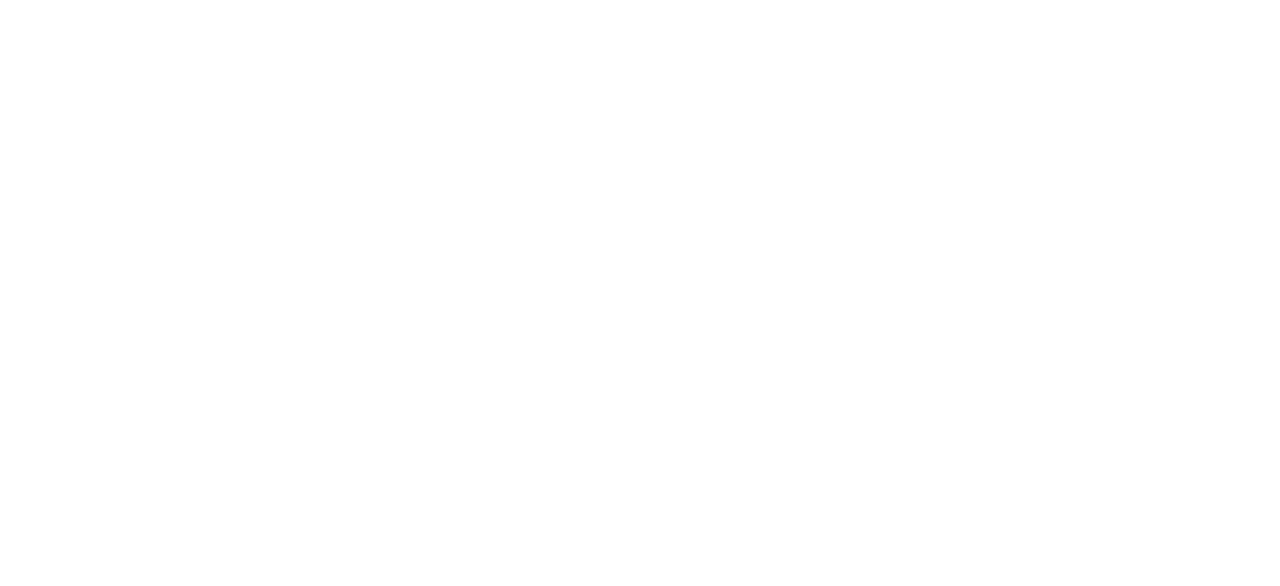
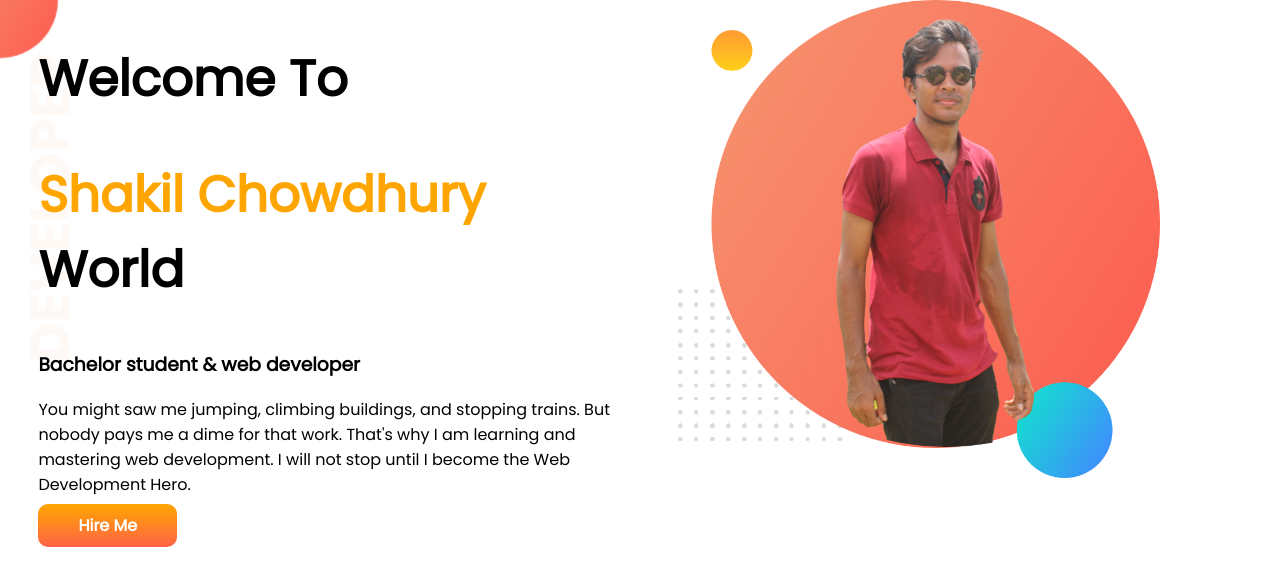
Before and after one commit to mdshakil32/developer-portfolio, a plain HTML site: page index.html in a window 1280 px wide. Drawn offline with Linux system fonts and the light colour scheme.

Commit message:
top banner added

```diff
--- a/index.html
+++ b/index.html
@@ -5,9 +5,23 @@
     <meta http-equiv="X-UA-Compatible" content="IE=edge">
     <meta name="viewport" content="width=device-width, initial-scale=1.0">
     <title>Developer-portfolio</title>
+    <link rel="preconnect" href="https://fonts.googleapis.com">
+    <link rel="preconnect" href="https://fonts.gstatic.com" crossorigin>
+    <link href="https://fonts.googleapis.com/css2?family=Poppins&display=swap" rel="stylesheet">
     <link rel="stylesheet" href="style.css">
 </head>
 <body>
-
+    <section class="top-banner">
+        <div class="half-width">
+            <h1>Welcome To</h1>
+            <h1><span class="orange-color">Shakil Chowdhury</span> World</h1>
+            <h3>Bachelor student & web developer</h3>
+            <p>You might saw me jumping, climbing buildings, and stopping trains. But nobody pays me a dime for that work. That's why I am learning and mastering web development. I will not stop until I become the Web Development Hero.</p>
+            <a class="link-button" target="blank" href="https://www.linkedin.com/in/mdshakil32/">Hire Me</a>
+        </div>
+        <div class="half-width">
+            <img src="images/my-bg (2).png" alt="md shakil Chowdhury">
+        </div>
+    </section>
 </body>
 </html>
--- a/style.css
+++ b/style.css
@@ -0,0 +1,32 @@
+body {
+  font-family: "Poppins", sans-serif;
+  margin: 0;
+}
+section {
+  display: flex;
+}
+h1 {
+  font-size: 50px;
+}
+.orange-color {
+  color: orange;
+}
+.half-width {
+  width: 50%;
+  padding-left: 3%;
+}
+.half-width img {
+  width: 80%;
+}
+.link-button {
+  text-decoration: none;
+  background-image: linear-gradient(rgb(255, 166, 0), rgb(255, 99, 71));
+  padding: 10px 40px;
+  border-radius: 10px;
+  color: white;
+  font-weight: 700;
+}
+.top-banner {
+  background-image: url(images/top-banner.png);
+  background-repeat: no-repeat;
+}
```
Also changed, not shown: images/dream-bg.png (added), images/exp-bg.png (added), images/jhankar.png (added), images/jhankar2.png (added), images/my-bg (2).png (added), images/my-bg.png (added), images/my-bg2.png (added), images/top-banner.png (added), 4 other files.
